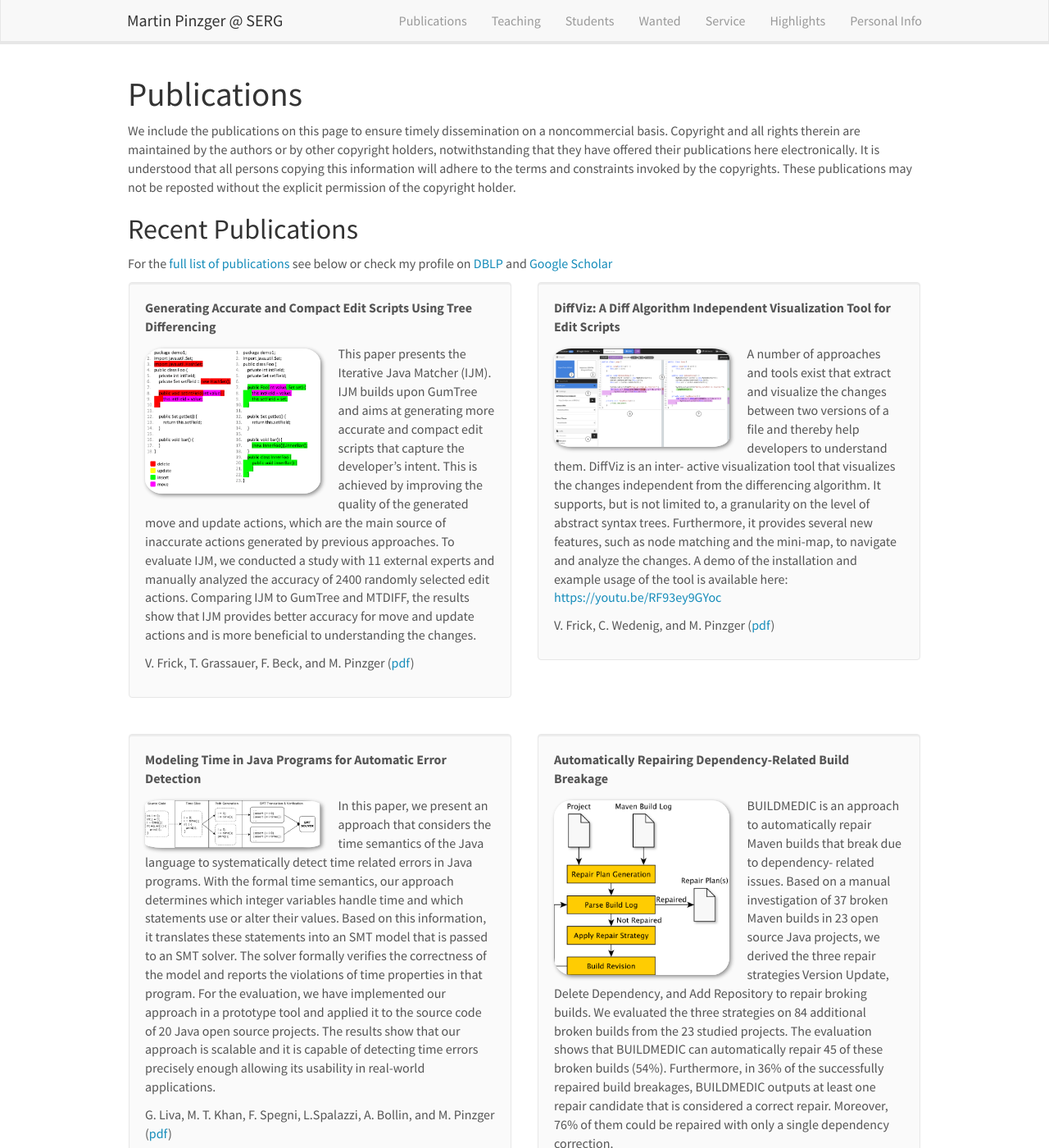
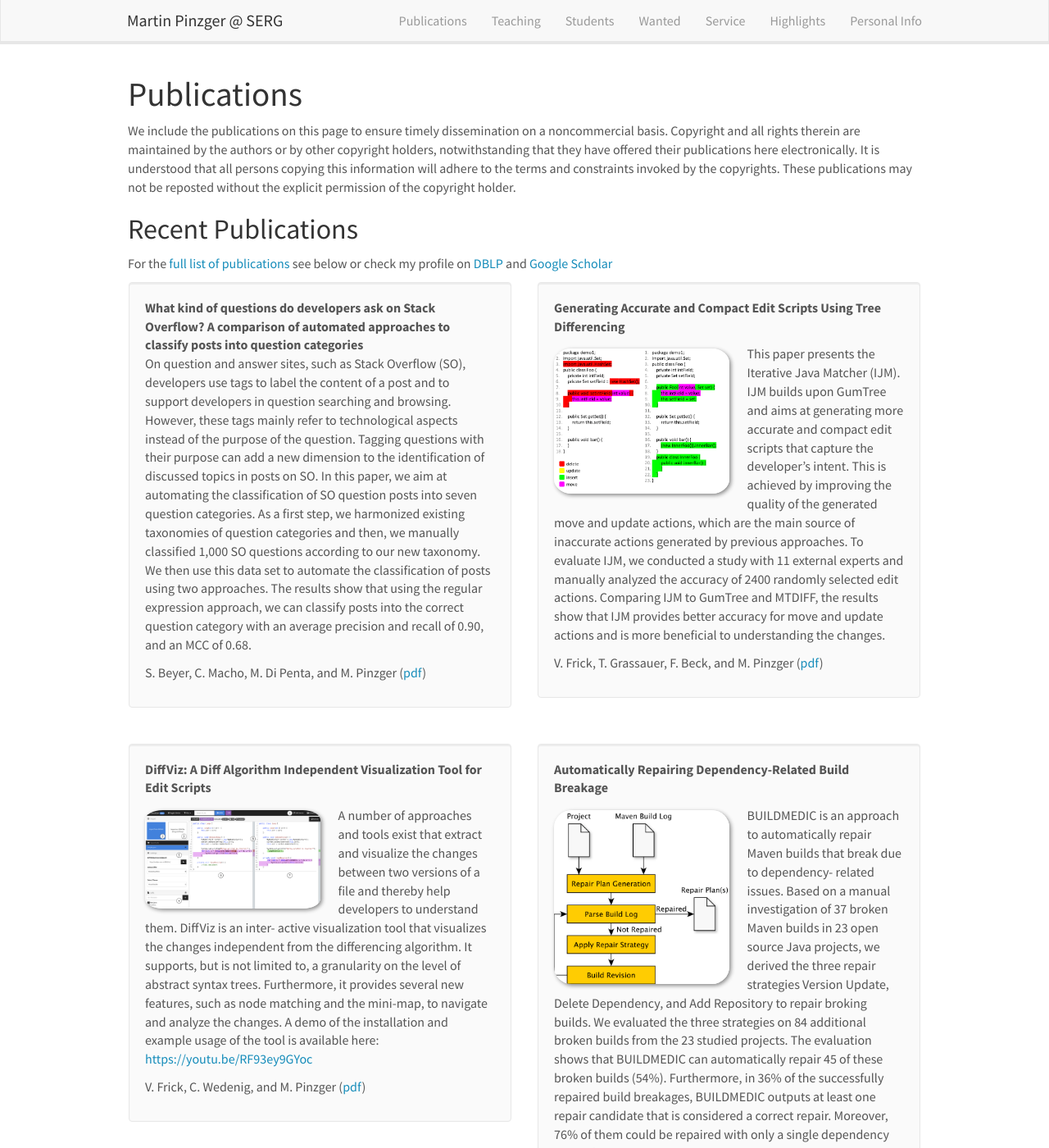
Before and after one commit to pinzger/pinzger.github.io, a Jekyll site: the page built from _pages/publications.md, in a window 1280 px wide and 1400 px high. Shown: the whole window at 82% size. Built offline with Jekyll 4.4.1, drawn with Linux system fonts in a browser that asks for light colours; nearby versions of some CDN libraries.

Commit message:
added paper on so classification

```diff
--- a/_data/publist.yml
+++ b/_data/publist.yml
@@ -5,11 +5,11 @@
   pages: to appear
   publisher: Springer
   year: 2019
-  description:
+  description: "On question and answer sites, such as Stack Overflow (SO), developers use tags to label the content of a post and to support developers in question searching and browsing. However, these tags mainly refer to technological aspects instead of the purpose of the question. Tagging questions with their purpose can add a new dimension to the identification of discussed topics in posts on SO. In this paper, we aim at automating the classification of SO question posts into seven question categories. As a first step, we harmonized existing taxonomies of question categories and then, we manually classified 1,000 SO questions according to our new taxonomy. We then use this data set to automate the classification of posts using two approaches. The results show that using the regular expression approach, we can classify posts into the correct question category with an average precision and recall of 0.90, and an MCC of 0.68."
   link:
-    url:
+    url: ../papers/Beyer2019-questions.pdf
     display: pdf
-  highlight:
+  highlight: 1
 
 - title: "Semantics-Driven Extraction of Timed Automata from Java Programs"
   image:
@@ -127,7 +127,7 @@ A demo of the installation and example usage of the tool is available here: <a h
   link:
     url: ../papers/Liva2018-timeerrors.pdf
     display: pdf
-  highlight: 1
+  highlight:
 
 - title: "Co-Evolution Analysis of Production and Test Code by Learning Association Rules of Changes"
   image:
--- a/_pages/publications.md
+++ b/_pages/publications.md
@@ -27,7 +27,7 @@ For the [full list of publications](#full-list) see below or check my profile on
 <div class="col-sm-6 clearfix">
  <div class="well">
   <pubtit>{{ publi.title }}</pubtit>
-  <img src="{{ site.url }}{{ site.baseurl }}/images/pubpics/{{ publi.image }}" class="img-responsive" width="50%" style="float: left" />
+  {% if publi.image != %} <img src="{{ site.url }}{{ site.baseurl }}/images/pubpics/{{ publi.image }}" class="img-responsive" width="50%" style="float: left" /> {% endif %}
   <p>{{ publi.description }}</p>
   <p>{{ publi.authors }} {% if publi.link.url != %}(<a href="{{ publi.link.url }}">{{ publi.link.display }}</a>){% endif %}</p>
  </div>
```
